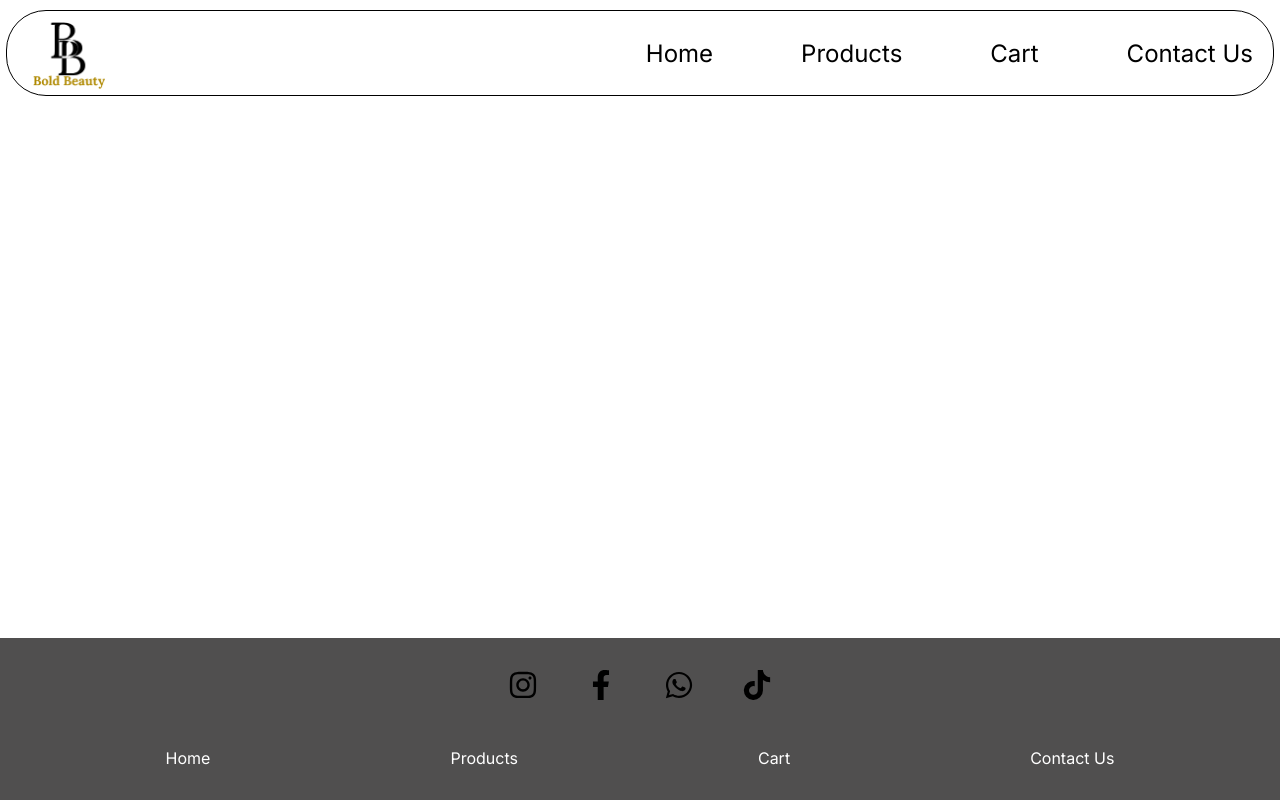
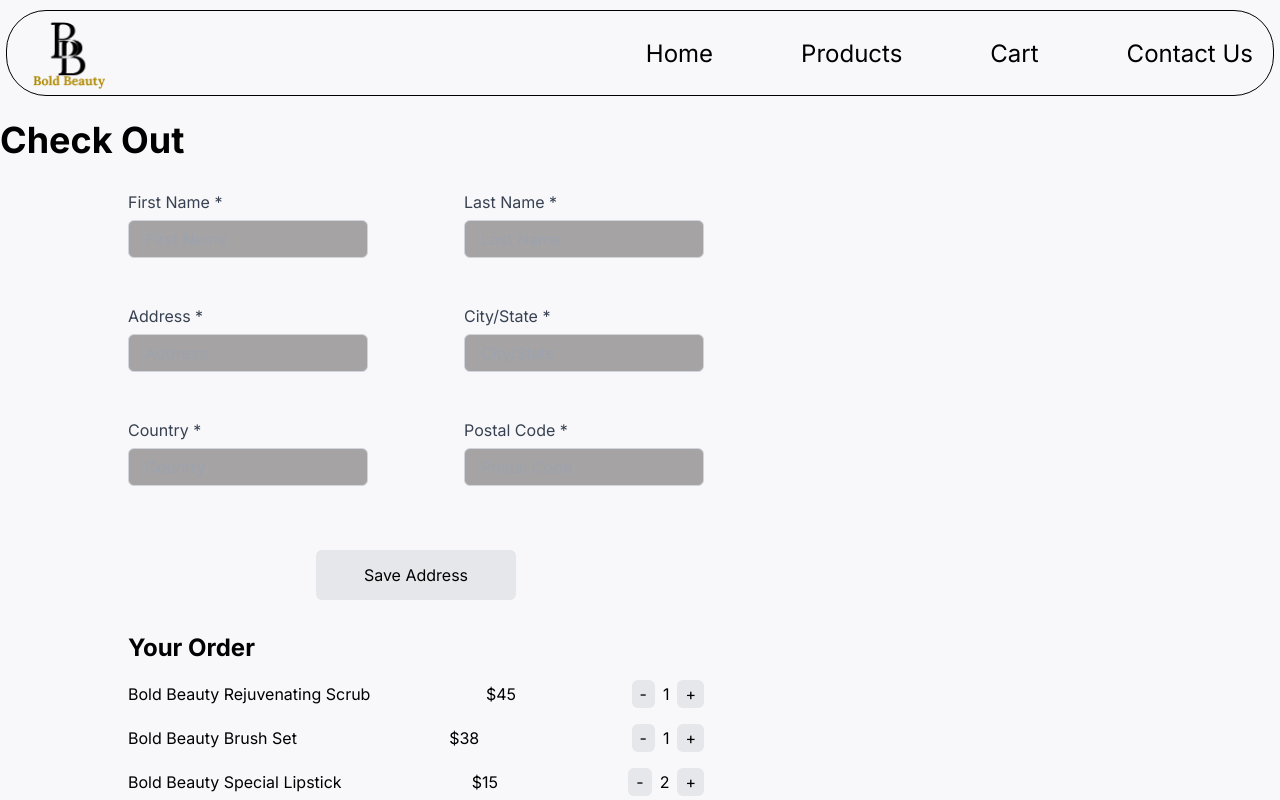
Before and after one commit to AlbertNjobo/e-commerce-hng, a React (Vite) app: page /checkout in a window 1280 px wide. Shown: the top 800 px of the page. Built offline with nearby package versions, Linux system fonts and the light colour scheme.

Commit message:
Checkout Page adsitions

```diff
--- a/src/App.jsx
+++ b/src/App.jsx
@@ -4,6 +4,7 @@
 import Navbar from './components/navbar/Navbar';
 import ProductGrid from './components/productGrid/ProductGrid';
 import Cart from './components/cart/Cart';
+import Checkout from './components/checkout/Checkout';
 import { BrowserRouter as Router, Routes, Route } from 'react-router-dom';
 
 function App() {
@@ -18,6 +19,7 @@
 
   return (
     <Router>
+      <div className="bg-custom-bg min-h-screen">
         <Navbar />
         <Routes>
           <Route path="/" element={
@@ -27,8 +29,10 @@
             </>
           } />
           <Route path="/cart" element={<Cart products={products} />} />
+          <Route path="/checkout" element={<Checkout />} />
         </Routes>
         <Footer />
+      </div>
     </Router>
   );
 }
--- a/src/components/cart/Cart.jsx
+++ b/src/components/cart/Cart.jsx
@@ -1,9 +1,12 @@
+// src/components/cart/Cart.jsx
 import PropTypes from 'prop-types';
-import CartProduct from './CartProduct.jsx';
+import CartProduct from './CartProduct';
 import { useState } from 'react';
+import { useNavigate } from 'react-router-dom';
 
 const Cart = ({ products }) => {
   const [cartProducts, setCartProducts] = useState(products.map(product => ({ ...product, quantity: 1 })));
+  const navigate = useNavigate();
 
   const handleIncrease = (id) => {
     setCartProducts(cartProducts.map(product =>
@@ -15,6 +18,10 @@
     setCartProducts(cartProducts.map(product =>
       product.id === id && product.quantity > 1 ? { ...product, quantity: product.quantity - 1 } : product
     ));
+  };
+
+  const handleCheckout = () => {
+    navigate('/checkout');
   };
 
   return (
@@ -31,7 +38,7 @@
         ))}
       </div>
       <div className="flex justify-center mt-10">
-        <button className="bg-gray-800 text-white px-8 py-4 rounded-md text-lg">Check Out</button>
+        <button className="bg-gray-800 text-white px-8 py-4 rounded-md text-lg" onClick={handleCheckout}>Check Out</button>
       </div>
     </section>
   );
--- a/src/components/cart/CartProduct.jsx
+++ b/src/components/cart/CartProduct.jsx
@@ -10,10 +10,9 @@
       <p className="text-gray-500">${product.price}</p>
       <div className="flex items-center justify-center gap-4 mt-2">
         <button onClick={() => onDecrease(product.id)} className="bg-red-500 text-white px-3 py-1 rounded">-</button>
-        <span>{product.quantity}</span>
+        <button className="bg-red-500 text-white px-6 py-2 rounded w-[200px]">Add to Cart</button>
         <button onClick={() => onIncrease(product.id)} className="bg-red-500 text-white px-3 py-1 rounded">+</button>
       </div>
-      <button className="bg-red-500 text-white px-6 py-2 rounded mt-4 w-[300px]">Add to Cart</button>
     </div>
   );
 };
--- a/src/components/checkout/Checkout.jsx
+++ b/src/components/checkout/Checkout.jsx
@@ -0,0 +1,130 @@
+const Checkout = () => {
+    return (
+      <>
+       <h1 className="text-4xl font-bold mb-8 justify-self-start">Check Out</h1>
+<div className="px-8 flex flex-col ml-24">
+
+        <section className="w-full max-w-xl">
+
+          <form className="grid grid-cols-1 gap-12">
+            <div className="grid grid-cols-2 gap-24">
+              <div>
+                <label className="block text-gray-700 mb-2">First Name *</label>
+                <input
+                  className="w-full px-4 py-2 bg-[#A5A3A3] text-white border border-gray-300 rounded-md"
+                  type="text"
+                  placeholder="First Name"
+                  required
+                />
+              </div>
+              <div>
+                <label className="block text-gray-700 mb-2">Last Name *</label>
+                <input
+                  className="w-full px-4 py-2 bg-[#A5A3A3] text-white border border-gray-300 rounded-md"
+                  type="text"
+                  placeholder="Last Name"
+                  required
+                />
+              </div>
+            </div>
+            <div className="grid grid-cols-2 gap-24">
+              <div>
+                <label className="block text-gray-700 mb-2">Address *</label>
+                <input
+                  className="w-full px-4 py-2 bg-[#A5A3A3] text-white border border-gray-300 rounded-md"
+                  type="text"
+                  placeholder="Address"
+                  required
+                />
+              </div>
+              <div>
+                <label className="block text-gray-700 mb-2">City/State *</label>
+                <input
+                  className="w-full px-4 py-2 bg-[#A5A3A3] text-white border border-gray-300 rounded-md"
+                  type="text"
+                  placeholder="City/State"
+                  required
+                />
+              </div>
+            </div>
+            <div className="grid grid-cols-2 gap-24">
+              <div>
+                <label className="block text-gray-700 mb-2">Country *</label>
+                <input
+                  className="w-full px-4 py-2 bg-[#A5A3A3] text-white border border-gray-300 rounded-md"
+                  type="text"
+                  placeholder="Country"
+                  required
+                />
+              </div>
+              <div>
+                <label className="block text-gray-700 mb-2">Postal Code *</label>
+                <input
+                  className="w-full px-4 py-2 bg-[#A5A3A3] text-white border border-gray-300 rounded-md"
+                  type="text"
+                  placeholder="Postal Code"
+                  required
+                />
+              </div>
+            </div>
+            <button className="w-[200px] h-[50px] bg-gray-200 text-black py-2 justify-self-center rounded-md mt-4 self-center">
+              Save Address
+            </button>
+          </form>
+          <div className="mt-8">
+            <h2 className="text-2xl font-bold mb-4">Your Order</h2>
+            <div className="mb-4">
+              <div className="flex justify-between items-center">
+                <span>Bold Beauty Rejuvenating Scrub</span>
+                <span>$45</span>
+                <div className="flex items-center space-x-2">
+                  <button className="px-2 py-1 bg-gray-200 text-black rounded-md">-</button>
+                  <span>1</span>
+                  <button className="px-2 py-1 bg-gray-200 text-black rounded-md">+</button>
+                </div>
+              </div>
+            </div>
+            <div className="mb-4">
+              <div className="flex justify-between items-center">
+                <span>Bold Beauty Brush Set</span>
+                <span>$38</span>
+                <div className="flex items-center space-x-2">
+                  <button className="px-2 py-1 bg-gray-200 text-black rounded-md">-</button>
+                  <span>1</span>
+                  <button className="px-2 py-1 bg-gray-200 text-black rounded-md">+</button>
+                </div>
+              </div>
+            </div>
+            <div className="mb-4">
+              <div className="flex justify-between items-center">
+                <span>Bold Beauty Special Lipstick</span>
+                <span>$15</span>
+                <div className="flex items-center space-x-2">
+                  <button className="px-2 py-1 bg-gray-200 text-black rounded-md">-</button>
+                  <span>2</span>
+                  <button className="px-2 py-1 bg-gray-200 text-black rounded-md">+</button>
+                </div>
+              </div>
+            </div>
+            <div className="mb-4">
+              <div className="flex justify-between items-center">
+                <span>Shipping Fee</span>
+                <span>$15</span>
+              </div>
+            </div>
+            <div className="flex justify-between items-center font-bold text-xl">
+              <span>Total Order</span>
+              <span>$138</span>
+            </div>
+          </div>
+          <button className="w-[400] h-[72] bg-black text-white py-2 rounded-md my-8 ">
+            Confirm Order
+          </button>
+        </section>
+      </div>
+      </>
+
+    );
+  };
+
+  export default Checkout;
--- a/tailwind.config.js
+++ b/tailwind.config.js
@@ -1,13 +1,16 @@
+// tailwind.config.js
 /** @type {import('tailwindcss').Config} */
 export default {
-  content: ["./index.html",
-    "./src/**/*.{js,ts,jsx,tsx}",],
+  content: ["./index.html", "./src/**/*.{js,ts,jsx,tsx}"],
   theme: {
     extend: {
       fontFamily: {
-        inter: ['Inter', 'ans-serif'],
+        inter: ['Inter', 'sans-serif'],
+      },
+      colors: {
+        'custom-bg': '#F8F8FA',
       },
     },
   },
   plugins: [],
-}
+};
```
Lines whose indentation alone changed are shown as unchanged.
